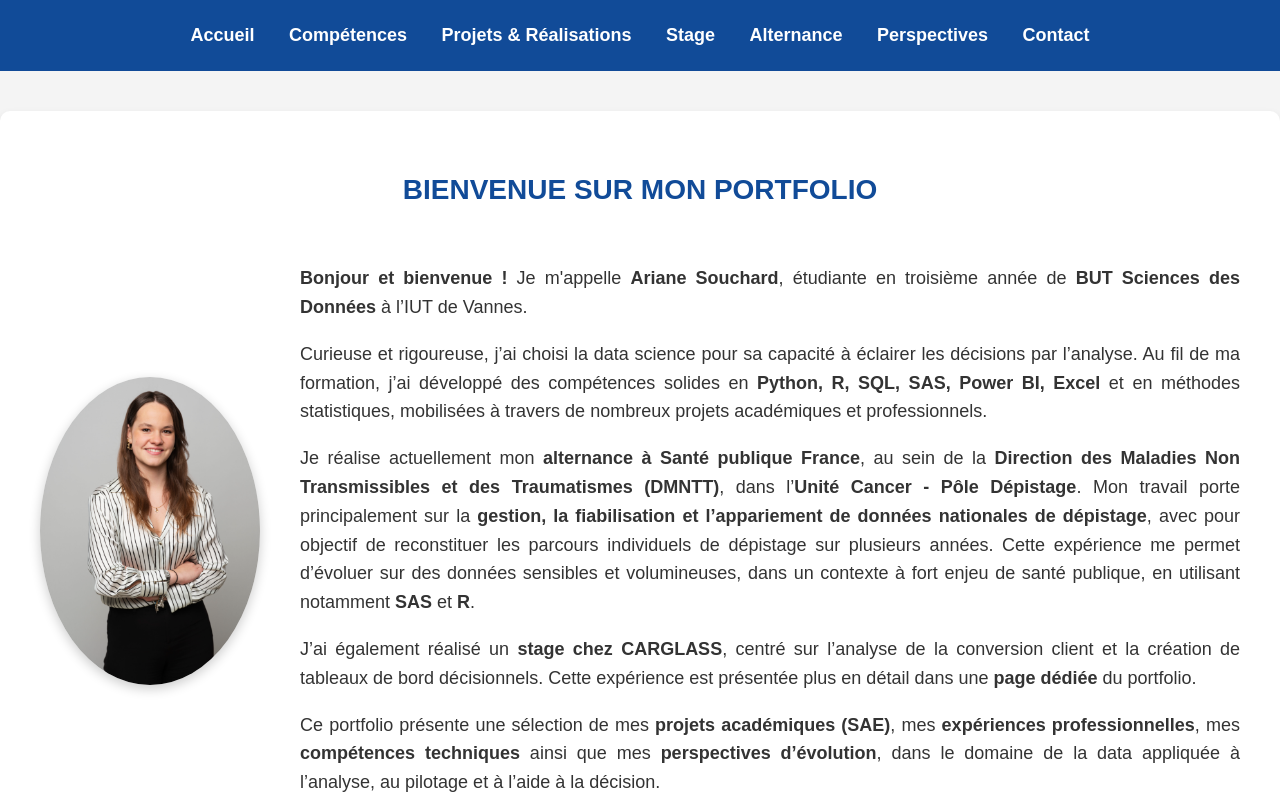
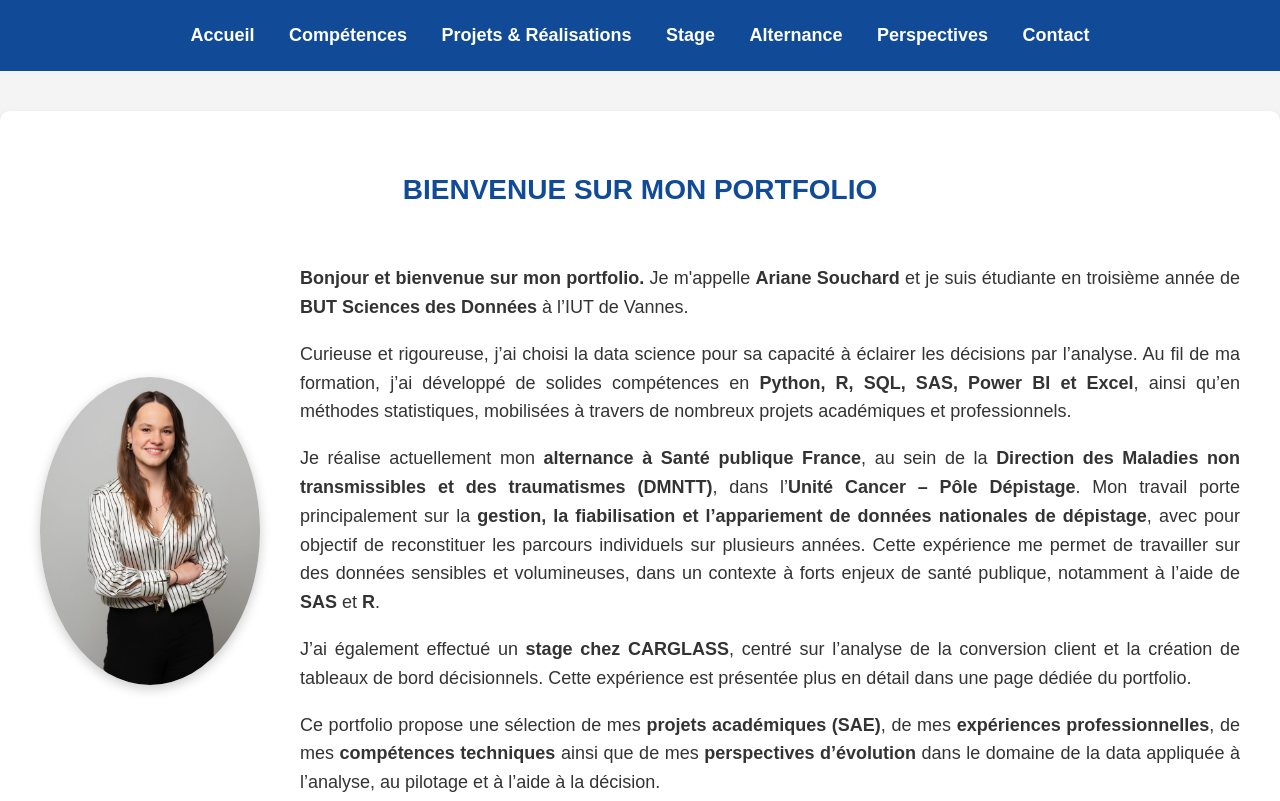
Before and after one commit to arianeschrd/Portfolio_AS, a plain HTML site: page index.html in a window 1280 px wide. Shown: the top 801 px of the page. Drawn offline with Linux system fonts and the light colour scheme.

Commit message:
Update index.html

```diff
--- a/index.html
+++ b/index.html
@@ -26,17 +26,17 @@
 
         <section class="presentation">
 			<img src="images/2025_04_16_Souchard_Ariane_7046.jpg" alt="Photo de Ariane Souchard" class="photo-profil">
-			<div class="texte-presentation">
-			  <p><strong>Bonjour et bienvenue !</strong> Je m'appelle <strong>Ariane Souchard</strong>, étudiante en troisième année de <strong>BUT Sciences des Données</strong> à l’IUT de Vannes.</p>
+				<div class="texte-presentation">
+					  <p><strong>Bonjour et bienvenue sur mon portfolio.</strong> Je m'appelle <strong>Ariane Souchard</strong> et je suis étudiante en troisième année de <strong>BUT Sciences des Données</strong> à l’IUT de Vannes.</p>
 
-			  <p>Curieuse et rigoureuse, j’ai choisi la data science pour sa capacité à éclairer les décisions par l’analyse. Au fil de ma formation, j’ai développé des compétences solides en <strong>Python, R, SQL, SAS, Power BI, Excel</strong> et en méthodes statistiques, mobilisées à travers de nombreux projets académiques et professionnels.</p>
+					  <p>Curieuse et rigoureuse, j’ai choisi la data science pour sa capacité à éclairer les décisions par l’analyse. Au fil de ma formation, j’ai développé de solides compétences en <strong>Python, R, SQL, SAS, Power BI et Excel</strong>, ainsi qu’en méthodes statistiques, mobilisées à travers de nombreux projets académiques et professionnels.</p>
 
-			  <p>Je réalise actuellement mon <strong>alternance à Santé publique France</strong>, au sein de la <strong>Direction des Maladies Non Transmissibles et des Traumatismes (DMNTT)</strong>, dans l’<strong>Unité Cancer - Pôle Dépistage</strong>. Mon travail porte principalement sur la <strong>gestion, la fiabilisation et l’appariement de données nationales de dépistage</strong>, avec pour objectif de reconstituer les parcours individuels de dépistage sur plusieurs années. Cette expérience me permet d’évoluer sur des données sensibles et volumineuses, dans un contexte à fort enjeu de santé publique, en utilisant notamment <strong>SAS</strong> et <strong>R</strong>.</p>
+					  <p>Je réalise actuellement mon <strong>alternance à Santé publique France</strong>, au sein de la <strong>Direction des Maladies non transmissibles et des traumatismes (DMNTT)</strong>, dans l’<strong>Unité Cancer – Pôle Dépistage</strong>. Mon travail porte principalement sur la <strong>gestion, la fiabilisation et l’appariement de données nationales de dépistage</strong>, avec pour objectif de reconstituer les parcours individuels sur plusieurs années. Cette expérience me permet de travailler sur des données sensibles et volumineuses, dans un contexte à forts enjeux de santé publique, notamment à l’aide de <strong>SAS</strong> et <strong>R</strong>.</p>
 
-			  <p>J’ai également réalisé un <strong>stage chez CARGLASS</strong>, centré sur l’analyse de la conversion client et la création de tableaux de bord décisionnels. Cette expérience est présentée plus en détail dans une <strong>page dédiée</strong> du portfolio.</p>
+					  <p>J’ai également effectué un <strong>stage chez CARGLASS</strong>, centré sur l’analyse de la conversion client et la création de tableaux de bord décisionnels. Cette expérience est présentée plus en détail dans une page dédiée du portfolio.</p>
 
-			  <p>Ce portfolio présente une sélection de mes <strong>projets académiques (SAE)</strong>, mes <strong>expériences professionnelles</strong>, mes <strong>compétences techniques</strong> ainsi que mes <strong>perspectives d’évolution</strong>, dans le domaine de la data appliquée à l’analyse, au pilotage et à l’aide à la décision.</p>
-			</div>
+					  <p>Ce portfolio propose une sélection de mes <strong>projets académiques (SAE)</strong>, de mes <strong>expériences professionnelles</strong>, de mes <strong>compétences techniques</strong> ainsi que de mes <strong>perspectives d’évolution</strong> dans le domaine de la data appliquée à l’analyse, au pilotage et à l’aide à la décision.</p>
+					</div>
 
 		</section>
 
```
